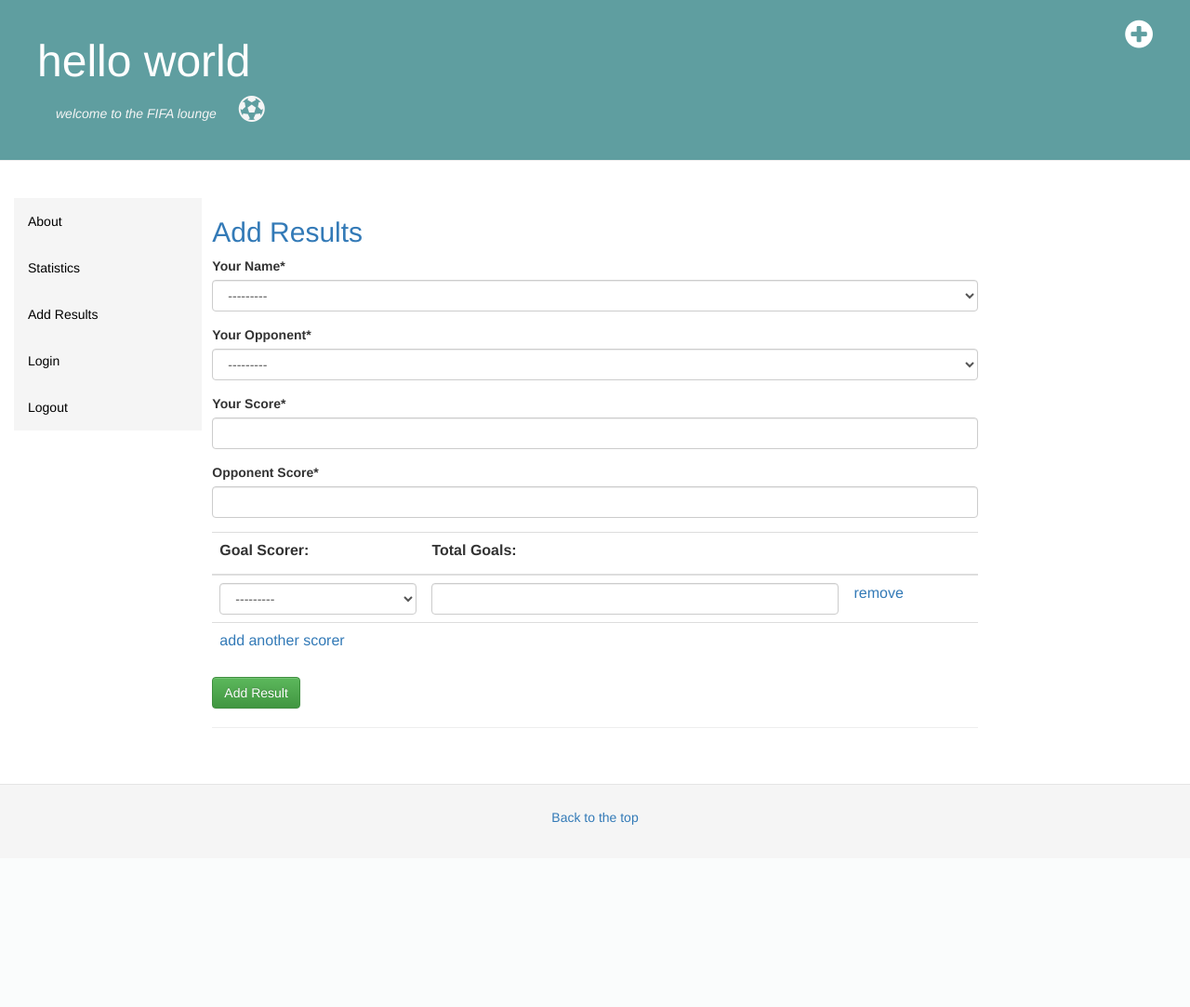
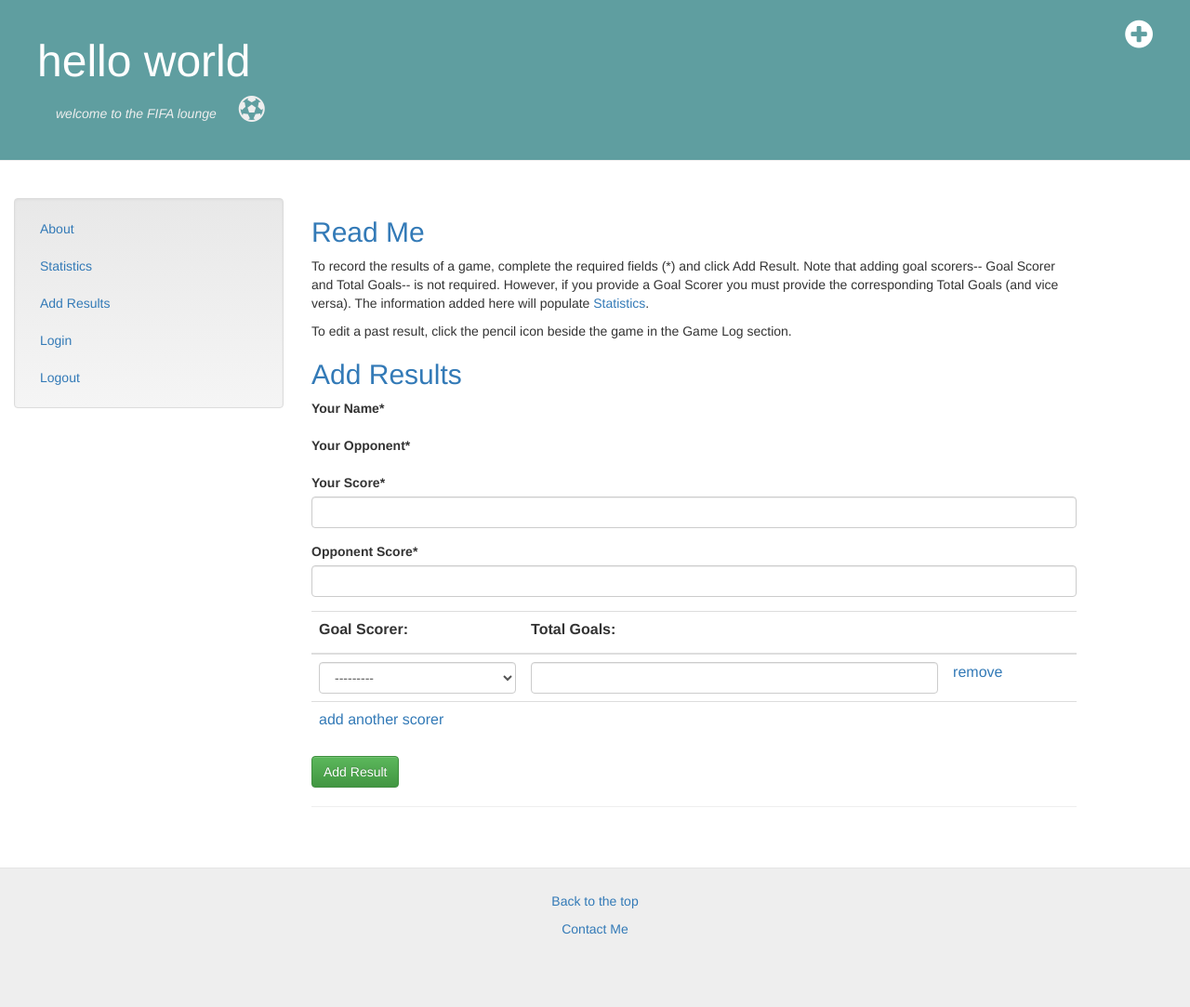
Before and after one commit to elui224/my-first-blog, a Django app: page /add_results/ in a window 1280 px wide. Shown: the whole page at 93% size. Before the commit the page ends 887 px from the top, so only its background shows below. Run offline with Django 3.2, Linux system fonts and the light colour scheme; the visitor is signed in with stand-in values (Sample User, id 1); data that the repository does not hold is empty; some libraries are stand-ins or nearby versions.

Commit message:
changed side navigation bar and changed add results form to include radio buttons

```diff
--- a/blog/forms.py
+++ b/blog/forms.py
@@ -1,10 +1,10 @@
 from django import forms
 from django.core.exceptions import ValidationError
 from django.forms import inlineformset_factory, BaseInlineFormSet
+from django.utils.safestring import mark_safe
 from .models import Post, Game, Player, Goal, Season
 
 from crispy_forms.helper import FormHelper
-
 
 
 class PostForm(forms.ModelForm):
@@ -18,7 +18,6 @@ class GameForm(forms.ModelForm):
 
 	class Meta:
 		model = Game
-
 		fields = ["your_first_name","opponent_first_name","your_score","opponent_score"]
 		labels = {
 			'your_first_name': 'Your Name',
@@ -26,19 +25,31 @@ class GameForm(forms.ModelForm):
 			'your_score': 'Your Score',
 			'opponent_score': 'Opponent Score',
 		}
+		widgets = {
+			#This widget allows the foreign key field to display as a radio question.
+			"your_first_name": forms.RadioSelect(),
+			"opponent_first_name": forms.RadioSelect(),
+		}
+
+	def __init__(self, *args, **kwargs): #This function removes the empty label option in radio select.
+		super(GameForm, self).__init__(*args, **kwargs)
+		self.fields['your_first_name'].empty_label = None
+		self.fields['opponent_first_name'].empty_label = None
 
 
 	def clean(self, *args, **kwargs):
-		try:
-			cleaned_data = super(GameForm, self).clean()
-			your_first_name = self.cleaned_data['your_first_name']
-			opponent_first_name = self.cleaned_data['opponent_first_name']
+		#For radioselect, must check if fields exist before requirement validation kicks in. Will cause error if this is not here.
+		if self.cleaned_data.get('your_first_name') and self.cleaned_data.get('opponent_first_name'):
+			try:
+				cleaned_data = super(GameForm, self).clean()
+				your_first_name = self.cleaned_data['your_first_name']
+				opponent_first_name = self.cleaned_data['opponent_first_name']
+				if your_first_name == opponent_first_name:
+					raise forms.ValidationError('You cannot play against yourself!')
+				return cleaned_data
+			except AttributeError: #The try-except pattern guards against an AttributeError sometimes arising when cleaning data
+				pass
 
-			if your_first_name == opponent_first_name:
-				raise forms.ValidationError('You cannot play against yourself!')
-			return cleaned_data
-		except AttributeError: #The try-except pattern guards against an AttributeError sometimes arising when cleaning data
-			pass
 
 
 class GoalForm(forms.ModelForm):
--- a/blog/models.py
+++ b/blog/models.py
@@ -75,7 +75,7 @@ pre_save.connect(pre_save_post_receiver, sender=Post)
 
 
 class Team(models.Model):
-	manager_name = models.CharField(max_length = 50)
+	manager_name = models.CharField(max_length = 50, default = None)
 	ACTIVE = 'A'
 	INACTIVE = 'I'
 	STATUS_CHOICES = (
@@ -138,7 +138,7 @@ def get_current_year_number():
 		current_year_object = Year.objects.latest('fifa_year')
 		now = timezone.now()
 		fifa_release_year = date.today().year
-		fifa_release_date = datetime.date(year=fifa_release_year, month=9, day=1)  #release date of fifa18. Setting release date needs work.
+		fifa_release_date = datetime.date(year=fifa_release_year, month=7, day=12)  #release date of fifa18. Setting release date needs work.
 		if now == fifa_release_date:
 			current_fifa_year = Year.objects.all().aggregate(Max('fifa_year'))['fifa_year__max']
 			next_fifa_year = current_fifa_year + 1
--- a/blog/static/css/blog.css
+++ b/blog/static/css/blog.css
@@ -10,7 +10,7 @@ h1 a {
 
 body {
     width: 100%;
-    margin-bottom:120px;
+    margin-bottom:175px;
 }
 
 
@@ -28,7 +28,7 @@ body {
 }
 
 .page-header p {
-    color: #F5F5F5;
+    color: #eee;
     margin-left: 0px;
     text-decoration: none;
     font-style: oblique;
@@ -38,6 +38,7 @@ body {
 
 .content {
     padding-top:20px;
+    padding-bottom:20px;
 }
 
 .date {
@@ -72,16 +73,16 @@ html {
   bottom: 0;
   width: 100%;
   /* Set the fixed height of the footer here */
-  height: 80px;
-  background-color: #F5F5F5;
+  height: 150px;
+  background-color: #eee;
   text-align: center;
+  vertical-align: center;
   border-top: .05rem solid #e5e5e5;
 }
 
 .container {
   width: auto;
   max-width: 680px;
-  padding: 0 0px;
 }
 
 .container .text-muted {
@@ -89,31 +90,12 @@ html {
 
 }
 
-.vertical-menu {
-    width: 110%;  Set a width if you like
+/*This adds vertical space between image of a blog post and the "posted by"*/
+.caption {
+  padding-top: 15px;
 }
 
-.vertical-menu a {
-    background-color: #F5F5F5; /* Grey background color */
-    color: black; /* Black text color */
-    display: block; /* Make the links appear below each other */
-    padding: 15px; /* Add some padding */
-    text-decoration: none; /* Remove underline from links */
-}
-
-.vertical-menu a:hover {
-    background-color: #ccc; /* Dark grey background on mouse-over */
-}
-
-
-/*.nav ul {
-    height: 100%;
-    list-style-type: none;
-    overflow: auto;
-    position: fixed;
-}
-
-li a {
-    display: block;
-    padding:8px;
+/*This displays the radio button options horizontally.*/
+/*.radio {
+  display:inline-block;
 }*/
--- a/blog/templates/blog/add_results.html
+++ b/blog/templates/blog/add_results.html
@@ -8,7 +8,13 @@
 
 	{% block content %}
 
+
+<div>
+	<h2><a>Read Me</a></h2>
+		<p>To record the results of a game, complete the required fields (*) and click Add Result. Note that adding goal scorers-- Goal Scorer and Total Goals-- is not required. However, if you provide a Goal Scorer you must provide the corresponding Total Goals (and vice versa). The information added here will populate <a href="{% url 'statistics' %}">Statistics</a>.</p>
+		<p>To edit a past result, click the pencil icon beside the game in the Game Log section.</p>
 	<h2><a>{% block title %}Add Results{% endblock %}</a></h2>
+</div>
 
 <div>
 
@@ -22,6 +28,8 @@
 
 			{{ formset.management_form }}
 
+			{% for goal_form in formset %}
+
 				<div class="row">
 				{% if formset.non_form_errors %}
 				    {% for error in formset.non_form_errors %}
@@ -29,9 +37,6 @@
 				    {% endfor %}
 				{% endif %}
 				</div>
-
-
-			{% for goal_form in formset %}
 
 		        {% if forloop.first %}
 		        <thead>
@@ -80,7 +85,7 @@
 	<hr>
 <div>
 	{% if game %}
-		<h2><a>Last {{ num_games_display }} Games (most recent descending)</a></h2>
+		<h2><a>Game Log (Last {{ num_games_display }} Games)</a></h2>
 		<div class="table-responsive">
 			<table class='table table-hover'>
 				<thead>
--- a/blog/templates/blog/base.html
+++ b/blog/templates/blog/base.html
@@ -27,32 +27,24 @@
 
 
 		<div class="content container-fluid">
-
-
 		    <div class="row">
 
-
-		    	<div class="side-nav col-md-2 .col-md-pull-9">
+		    	<div class="col-xs-6 col-sm-3">
 		    		{% include 'blog/side_nav_bar.html' %}
 				</div>
 
-				<div class="clearfix visible-xs-block"></div>
+		        <div class="col-xs-6 col-sm-8">
+		        	{% include 'blog/messages_error_template.html' %}
+		            {% block content %}{% endblock %}
+		        </div>
 
-		        <div class="col-md-8 .col-md-push-3">
-
-		        	{% include 'blog/messages_error_template.html' %}
-
-		            {% block content %}
-
-		            {% endblock %}
-
-		        </div>
 		    </div>
 		</div>
 
 	<footer class="footer">
 		<div class="">
 			<p class="muted"><a href="#">Back to the top</a></p>
+			<p class="muted"><a href="mailto:elui224@gmail.com">Contact Me</a></p>
 		</div>
 	</footer>
 
--- a/blog/templates/blog/post_detail.html
+++ b/blog/templates/blog/post_detail.html
@@ -19,7 +19,7 @@
 
 
         <h2><a href="/">{{ post.title }} {% if post.draft %} <span style='color:red;'>- Draft</span>{% endif %}</a></h2>
-        <p>Author: <a href="/">{{post.author.first_name}}</a></p>
+        <p>Posted by <a href="/">{{post.author.first_name}}</a></p>
         <div class="date">
             <p>published: {{ post.publish_date |timesince }} ago</p>
         </div>
--- a/blog/templates/blog/side_nav_bar.html
+++ b/blog/templates/blog/side_nav_bar.html
@@ -1,17 +1,13 @@
-<div class="vertical-menu">
-  <a href="{% url 'about' %}">About</a>
-  <a <a href="{% url 'statistics'%}">Statistics</a>
-  <a href="{% url 'add_results'%}">Add Results</a>
-  <a <a href="{% url 'login'%}">Login</a>
-  <a href="{% url 'logout'%}">Logout</a>
-</div>
 
-<!--
-      <ul id="nav-item">
-        <li class="nav"><a href="{% url 'about' %}">About</a></li>
-        <li class="nav"><a href="{% url 'statistics'%}">Statistics</a></li>
-        <li class="nav"><a href="{% url 'add_results'%}">Add Results</a></li>
-        <li class="nav"><a href="{% url 'login'%}">Login</a></li>
-        <li class="nav"><a href="{% url 'logout'%}">Logout</a></li>
-      </ul>
-      -->
+
+      	<div class="sidebar-nav">
+            <div class="well" style="width:100%; padding: 12px;">
+        		<ul class="nav nav-list">
+        		  <li><a href="{% url 'about' %}"><i class="icon-home"></i> About</a></li>
+        		  <li><a href="{% url 'statistics'%}"><i class="icon-edit"></i> Statistics</a></li>
+                  <li><a href="{% url 'add_results'%}"><i class="icon-calendar"></i> Add Results</a></li>
+        		  <li><a href="{% url 'login'%}"><i class="icon-user"></i> Login</a></li>
+        		  <li><a href="{% url 'logout'%}"><i class="icon-comment"></i> Logout</a></li>
+        		</ul>
+        	</div>
+        </div>
```
Also changed, not shown: blog/templates/blog/post_list.html (+10 -10 lines). Lines whose indentation alone changed are shown as unchanged.
